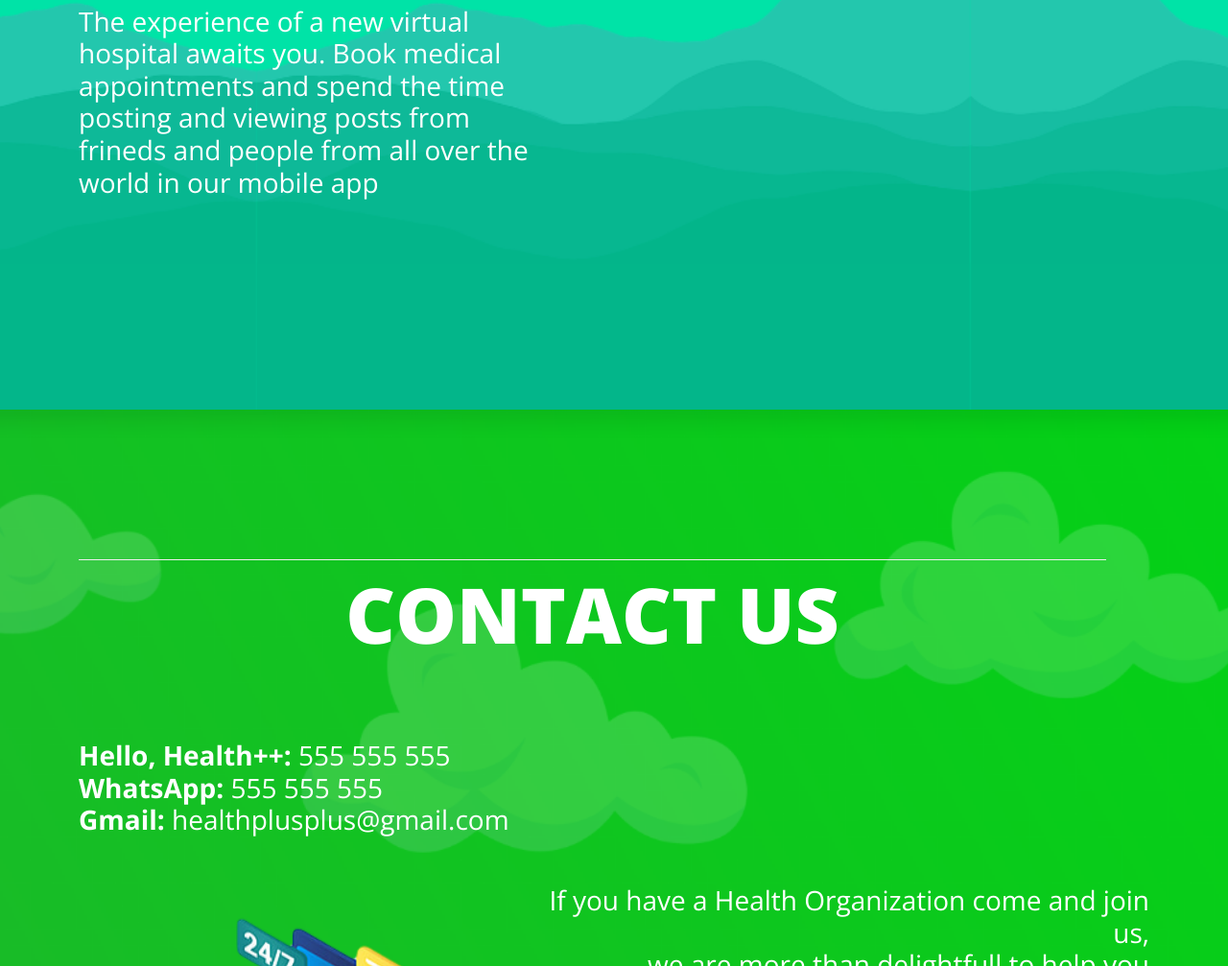
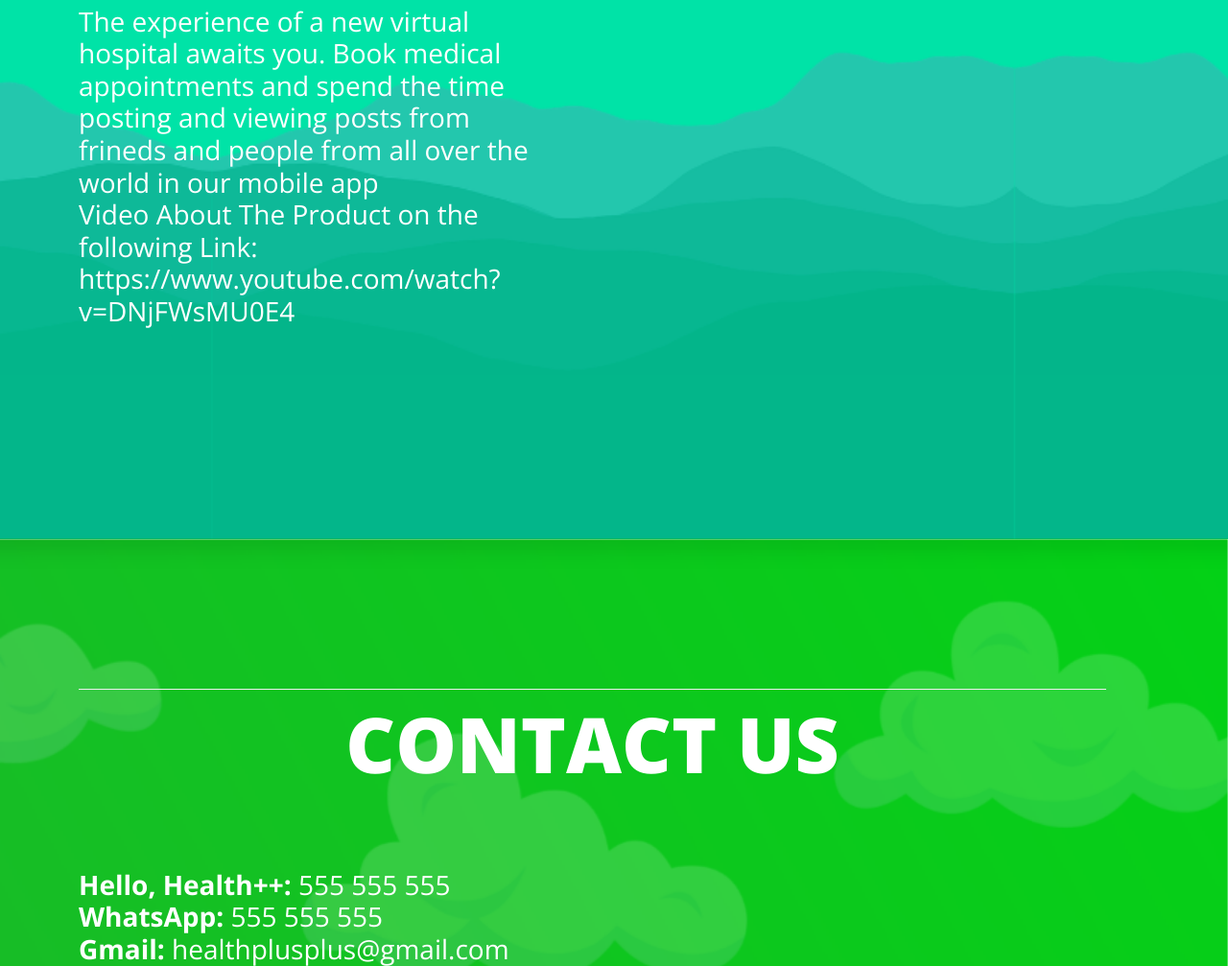
Before and after one commit to Diego5HZ/LP_HealthPlusPlus, a website: page index.html in a window 1280 px wide. Shown: the part 3804-4811 px from the top of the page at 96% size. Drawn offline with nearby package versions, Linux system fonts and the light colour scheme.

Commit message:
Added video about the product

```diff
--- a/index.html
+++ b/index.html
@@ -185,6 +185,8 @@
                 <h3 style="color:white">The experience of a new virtual hospital awaits you. Book medical appointments and spend the time posting and viewing posts from frineds and people from all over the world in our mobile app</h3>
                 <h2>Web Code</h2>
                 <h3 style="color:white">The experience of a new virtual hospital awaits you. Book medical appointments and spend the time posting and viewing posts from frineds and people from all over the world in our mobile app</h3>
+				<h3 style="color:white">Video About The Product on the following Link: https://www.youtube.com/watch?v=DNjFWsMU0E4</h3>
+
               </div>
             </div>
           </div>
```
